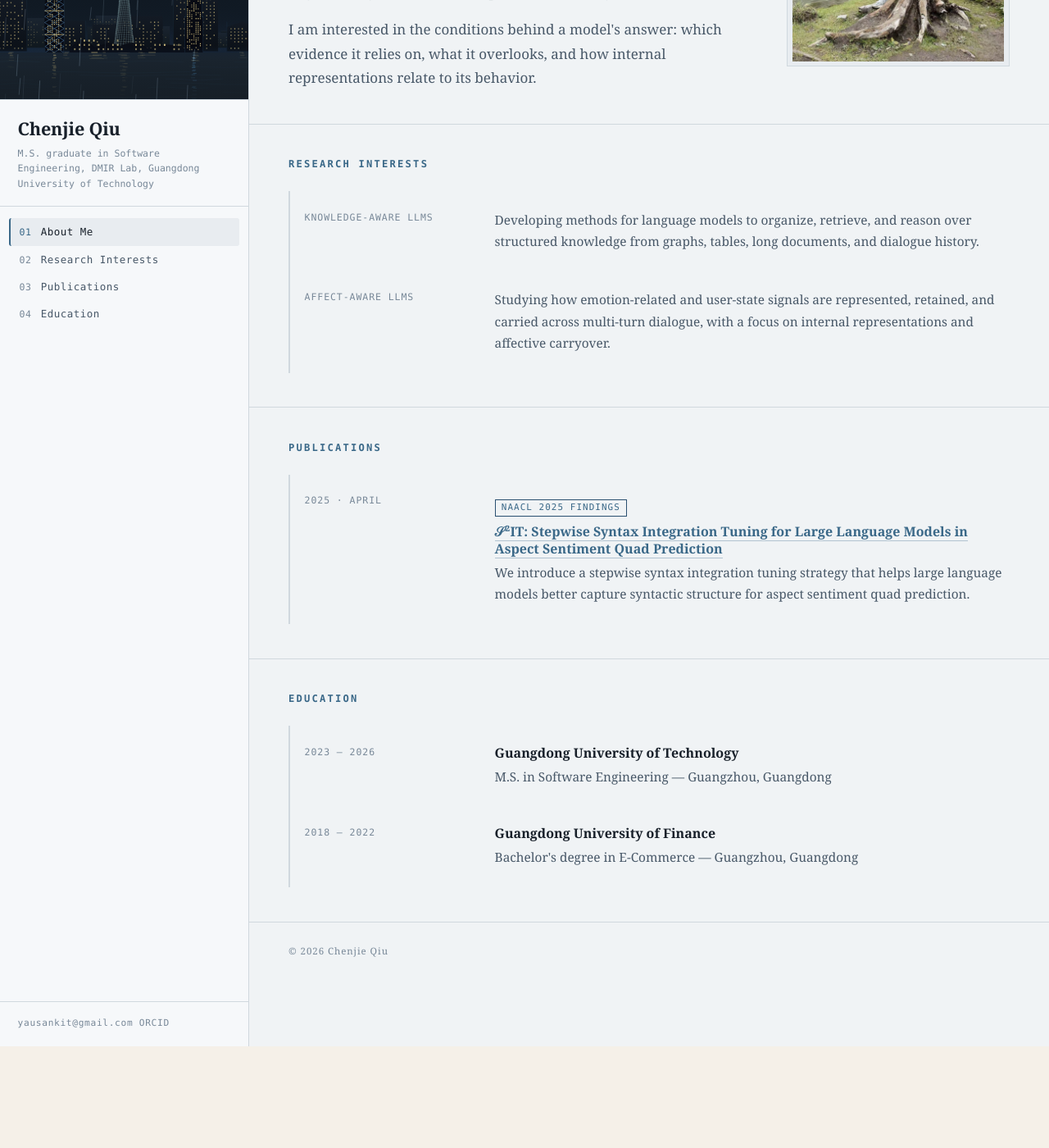
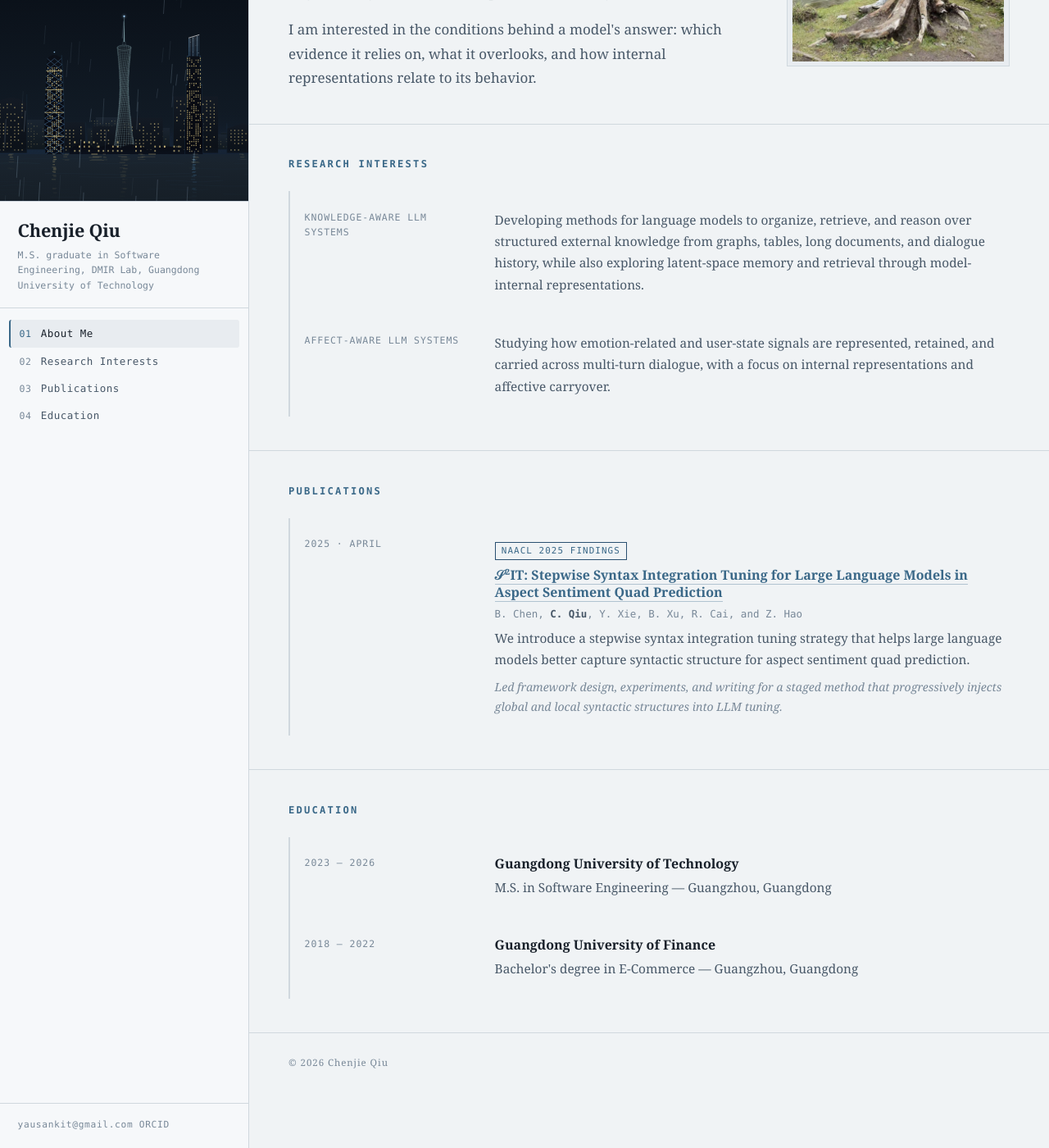
Before and after one commit to yausankit/yausankit.github.io, a Jekyll site: the page built from _pages/about.md, in a window 1280 px wide and 1400 px high, scrolled down 603 px. Shown: the whole window at 82% size. Built offline with Jekyll 4.4.1, drawn with Linux system fonts in a browser that asks for light colours; before the commit the page ends 1879 px from its top, so only the background shows below that.

Commit message:
Align homepage research interests and publication row with CV
Three mismatches against the CV sent to Prof. Anthony Tung (NUS):

  * Interest headings read "Knowledge-Aware LLMs" / "Affect-Aware LLMs";
    the CV names both as "... LLM Systems".
  * The knowledge interest dropped the CV's second clause on latent-space
    memory and retrieval through model-internal representations.
  * The publication row showed only title and abstract, so the paper read
    as sole-authored with no stated contribution.

The row now renders an author line (with the site owner's name emphasised)
and a contribution note, both driven by new optional `authors` and
`contribution` front matter keys. Optional, so existing and future entries
in _publications/ that omit them still render.

```diff
--- a/_includes/home-publication-row.html
+++ b/_includes/home-publication-row.html
@@ -2,7 +2,12 @@
 One publication as a homepage rail row. Expects `post` from the calling loop,
 same convention as archive-single.html.
 
-Front matter consumed: date, venue, title, link, excerpt.
+Front matter consumed: date, venue, title, link, excerpt, authors, contribution.
+
+`authors` is a markdown string so the CV's bolding of the site owner survives
+verbatim ("B. Chen, **C. Qiu**, ..."); it is markdownified and unwrapped the
+same way the title is. Both new fields are optional, so a publication without
+them renders exactly as before.
 {%- endcomment -%}
 {% include base_path %}
 
@@ -29,8 +34,14 @@
   <div class="v">
     {% if post.venue %}<span class="tag">{{ post.venue }}</span>{% endif %}
     <h3><a href="{{ pub_href }}">{{ pub_title }}</a></h3>
+    {% if post.authors %}
+      <p class="authors">{{ post.authors | markdownify | remove: "<p>" | remove: "</p>" | strip }}</p>
+    {% endif %}
     {% if post.excerpt %}
       <p>{{ post.excerpt | markdownify | strip_html | strip_newlines | strip }}</p>
     {% endif %}
+    {% if post.contribution %}
+      <p class="contribution">{{ post.contribution | markdownify | strip_html | strip_newlines | strip }}</p>
+    {% endif %}
   </div>
 </div>
--- a/_pages/about.md
+++ b/_pages/about.md
@@ -34,11 +34,11 @@
   <h2>Research Interests</h2>
   <div class="rows">
     <div class="row">
-      <div class="k">Knowledge-Aware LLMs</div>
-      <div class="v"><p>Developing methods for language models to organize, retrieve, and reason over structured knowledge from graphs, tables, long documents, and dialogue history.</p></div>
+      <div class="k">Knowledge-Aware LLM Systems</div>
+      <div class="v"><p>Developing methods for language models to organize, retrieve, and reason over structured external knowledge from graphs, tables, long documents, and dialogue history, while also exploring latent-space memory and retrieval through model-internal representations.</p></div>
     </div>
     <div class="row">
-      <div class="k">Affect-Aware LLMs</div>
+      <div class="k">Affect-Aware LLM Systems</div>
       <div class="v"><p>Studying how emotion-related and user-state signals are represented, retained, and carried across multi-turn dialogue, with a focus on internal representations and affective carryover.</p></div>
     </div>
   </div>
--- a/_sass/layout/_home_shell.scss
+++ b/_sass/layout/_home_shell.scss
@@ -411,6 +411,33 @@
         font-size: 0.96rem;
         color: var(--fg-soft);
       }
+
+      /* A publication row stacks up to three paragraphs (authors, abstract
+         line, role). The design only ever had one, so it zeroed the margin;
+         restore spacing between siblings only. */
+      p + p {
+        margin-top: 0.45rem;
+      }
+
+      /* Author list. Mono keeps it from reading as prose, and the owner's
+         name is bolded in the front matter rather than matched here. */
+      .authors {
+        font: 400 0.78rem/1.6 var(--mono);
+        color: var(--fg-faint);
+
+        strong {
+          color: var(--fg-soft);
+          font-weight: 600;
+        }
+      }
+
+      /* Role on the paper, italic so it does not read as part of the
+         abstract line above it. */
+      .contribution {
+        font-size: 0.88rem;
+        font-style: italic;
+        color: var(--fg-faint);
+      }
     }
 
     a {
```
Also changed, not shown: _publications/2025-04-01-s2it-stepwise-syntax-integration-tuning.md (+2 -0 lines).
